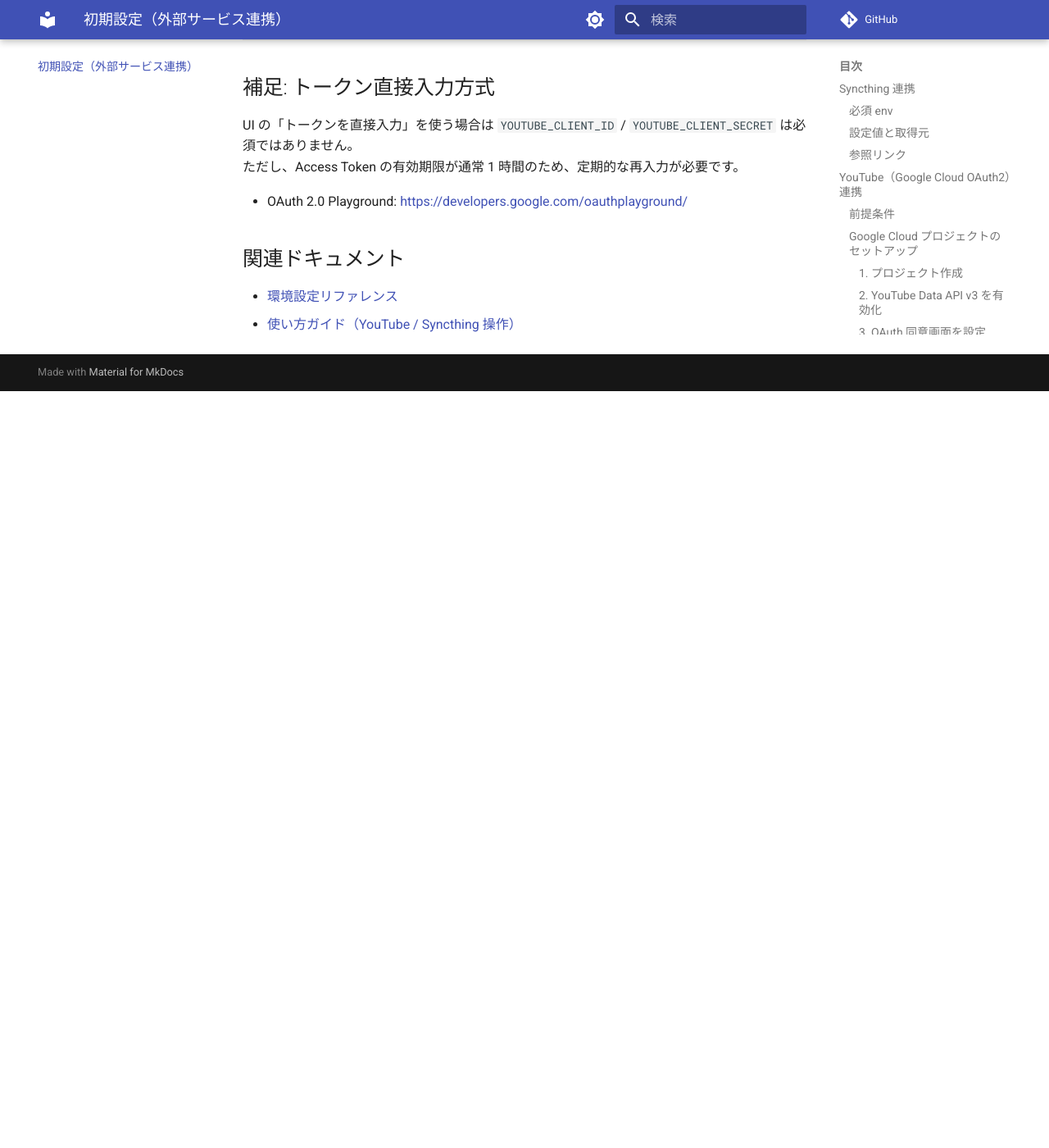
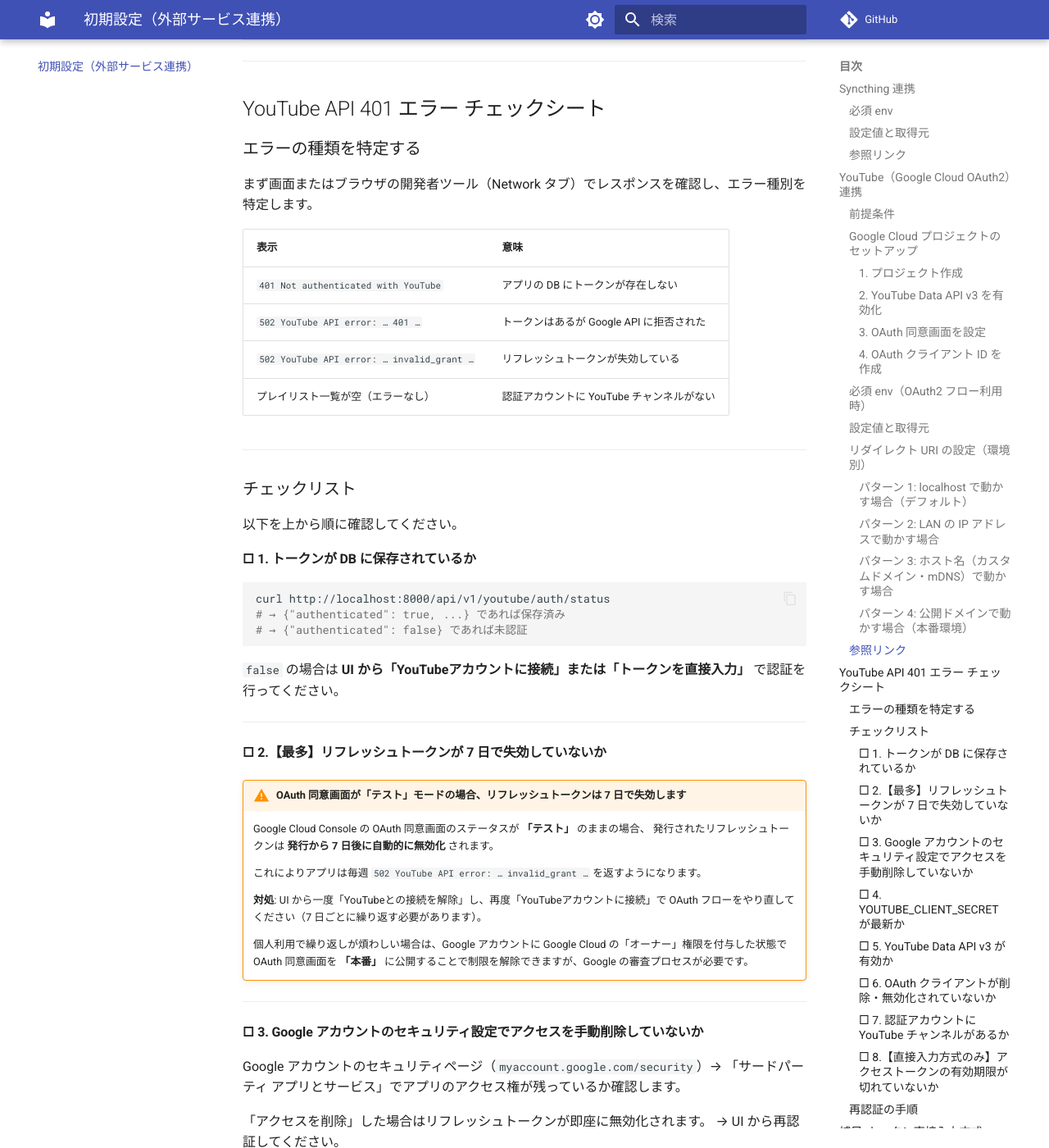
Before and after one commit to pacificbelt30/local-music-player, an MkDocs documentation site: the page built from docs/setup/external-services.md, in a window 1280 px wide and 1400 px high, scrolled down 4454 px. Shown: the whole window at 82% size. Built offline with MkDocs 1.6.1 and Material for MkDocs 9.7.7, drawn with Linux system fonts in a browser that asks for light colours; comment, search, counter and statistics services are not loaded; before the commit the page ends 4931 px from its top, so only the background shows below that; some of the changed text lies outside the part shown.

Commit message:
docs: YouTube API 401 エラー チェックシートを追加
コードの実装（youtube_api_service.py / youtube_playlists.py / sync_playlist.py）を
もとにエラーの発生経路を分析し、原因別のチェックリストをまとめた。

主な項目:
- アプリ401 vs 502(Google API 401)の識別方法
- テストモード7日失効（最多原因）の説明と対処
- Googleアカウントのアクセス手動削除
- CLIENT_SECRET ローテーション後の再認証
- APIの有効/クライアント削除の確認
- YouTubeチャンネル未作成時の空レスポンス
- 直接入力方式でのアクセストークン1時間失効
- 再認証の手順

https://claude.ai/code/session_01VLmywh4hEHty8mpCg36J1x

````diff
--- a/docs/setup/external-services.md
+++ b/docs/setup/external-services.md
@@ -173,6 +173,120 @@ Google Cloud Console の「承認済みリダイレクト URI」に同じ URI
 
 ---
 
+---
+
+## YouTube API 401 エラー チェックシート
+
+### エラーの種類を特定する
+
+まず画面またはブラウザの開発者ツール（Network タブ）でレスポンスを確認し、エラー種別を特定します。
+
+| 表示 | 意味 |
+|------|------|
+| `401 Not authenticated with YouTube` | アプリの DB にトークンが存在しない |
+| `502 YouTube API error: … 401 …` | トークンはあるが Google API に拒否された |
+| `502 YouTube API error: … invalid_grant …` | リフレッシュトークンが失効している |
+| プレイリスト一覧が空（エラーなし） | 認証アカウントに YouTube チャンネルがない |
+
+---
+
+### チェックリスト
+
+以下を上から順に確認してください。
+
+#### □ 1. トークンが DB に保存されているか
+
+```bash
+curl http://localhost:8000/api/v1/youtube/auth/status
+# → {"authenticated": true, ...} であれば保存済み
+# → {"authenticated": false} であれば未認証
+```
+
+`false` の場合は **UI から「YouTubeアカウントに接続」または「トークンを直接入力」** で認証を行ってください。
+
+---
+
+#### □ 2.【最多】リフレッシュトークンが 7 日で失効していないか
+
+!!! warning "OAuth 同意画面が「テスト」モードの場合、リフレッシュトークンは 7 日で失効します"
+    Google Cloud Console の OAuth 同意画面のステータスが **「テスト」** のままの場合、
+    発行されたリフレッシュトークンは **発行から 7 日後に自動的に無効化** されます。
+
+    これによりアプリは毎週 `502 YouTube API error: … invalid_grant …` を返すようになります。
+
+    **対処**: UI から一度「YouTubeとの接続を解除」し、再度「YouTubeアカウントに接続」で
+    OAuth フローをやり直してください（7 日ごとに繰り返す必要があります）。
+
+    個人利用で繰り返しが煩わしい場合は、Google アカウントに Google Cloud の「オーナー」権限を付与した状態で OAuth 同意画面を **「本番」** に公開することで制限を解除できますが、Google の審査プロセスが必要です。
+
+---
+
+#### □ 3. Google アカウントのセキュリティ設定でアクセスを手動削除していないか
+
+Google アカウントのセキュリティページ（`myaccount.google.com/security`）→
+「サードパーティ アプリとサービス」でアプリのアクセス権が残っているか確認します。
+
+「アクセスを削除」した場合はリフレッシュトークンが即座に無効化されます。
+→ UI から再認証してください。
+
+---
+
+#### □ 4. `YOUTUBE_CLIENT_SECRET` が最新か
+
+Google Cloud Console で OAuth クライアントのシークレットを**ローテーション（再生成）**すると、
+旧シークレットで取得したリフレッシュトークンはすべて無効になります。
+
+- `.env` の `YOUTUBE_CLIENT_SECRET` が Google Cloud Console の現在の値と一致しているか確認
+- Docker の場合は `.env` 変更後に `docker compose restart` が必要
+
+---
+
+#### □ 5. YouTube Data API v3 が有効か
+
+[Google Cloud Console](https://console.cloud.google.com/) →
+「APIとサービス」→「有効にしたAPI」で **YouTube Data API v3** が一覧にあるか確認します。
+
+無効になっていた場合は「ライブラリ」から再度有効化してください。
+
+---
+
+#### □ 6. OAuth クライアントが削除・無効化されていないか
+
+「APIとサービス」→「認証情報」で該当の OAuth クライアント ID が存在するか確認します。
+削除されていた場合は再作成し、`.env` を更新して再認証が必要です。
+
+---
+
+#### □ 7. 認証アカウントに YouTube チャンネルがあるか
+
+API 呼び出しは成功（200）するが**プレイリスト一覧が空**の場合、
+認証に使った Google アカウントに YouTube チャンネルが存在しない可能性があります。
+
+→ [YouTube チャンネルを作成する](https://support.google.com/youtube/answer/1646861) 後、
+プレイリスト一覧を再取得してください。
+
+---
+
+#### □ 8.【直接入力方式のみ】アクセストークンの有効期限が切れていないか
+
+「トークンを直接入力」でリフレッシュトークンを入力しなかった場合、
+アクセストークンの有効期限（通常 **1 時間**）が過ぎると自動更新されません。
+
+- 期限切れ後はアプリが `502` または `401` を返します
+- UI の **「トークンを更新」** から [OAuth 2.0 Playground](https://developers.google.com/oauthplayground/) で新しいアクセストークンを取得して再入力してください
+
+---
+
+### 再認証の手順
+
+上記チェックで「再認証が必要」と判断した場合:
+
+1. Playlists パネルの **「YouTubeとの接続を解除」** をクリック（DBのトークンを削除）
+2. **「YouTubeアカウントに接続」** をクリックして OAuth フローをやり直す
+3. `GET /api/v1/youtube/auth/status` で `authenticated: true` を確認
+
+---
+
 ## 補足: トークン直接入力方式
 
 UI の「トークンを直接入力」を使う場合は `YOUTUBE_CLIENT_ID` / `YOUTUBE_CLIENT_SECRET` は必須ではありません。
--- a/docs/usage.md
+++ b/docs/usage.md
@@ -238,6 +238,12 @@ curl http://localhost:8000/api/v1/health
     - `.env` の `YOUTUBE_CLIENT_ID`・`YOUTUBE_CLIENT_SECRET` が正しいか確認
     - YouTube Data API v3 が Google Cloud Console で有効化されているか確認
 
+??? question "認証済みなのに 401 / 502 エラーでプレイリストが取得できない"
+    認証後しばらくして突然エラーになる場合は、トークンが失効している可能性があります。
+    最も多い原因は **OAuth 同意画面「テスト」モードによるリフレッシュトークン 7 日失効** です。
+
+    → 詳細な原因別チェックリスト: [YouTube API 401 エラー チェックシート](setup/external-services.md#youtube-api-401-エラー-チェックシート)
+
 ??? question "Syncthing バッジが「off」のまま"
     - `SYNCTHING_API_KEY` が設定されているか確認
     - Syncthing が起動しているか、`SYNCTHING_URL` が正しいか確認
````
